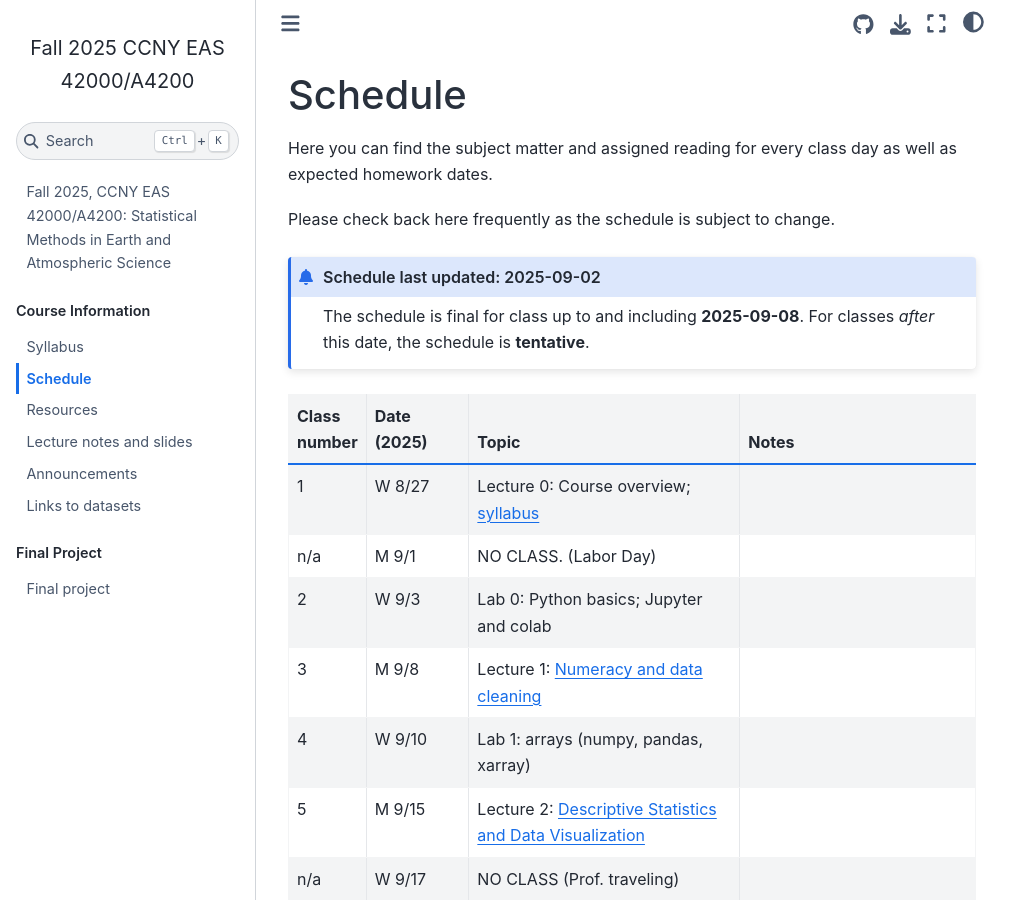
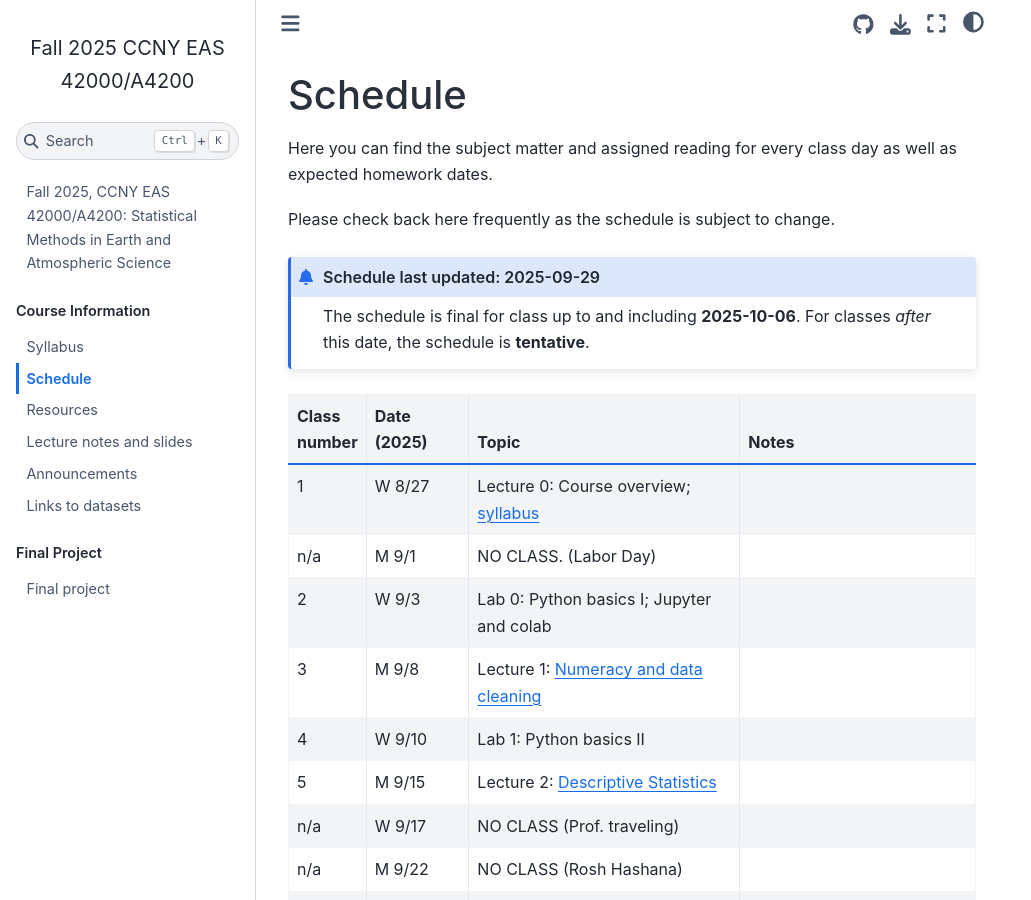
Before and after one commit to spencerahill/25f-stat-methods-course, a Jupyter Book: the page built from info/schedule.md, in a window 1280 px wide and 900 px high. Shown: the whole window, without its empty margins (0-1031 px from the left). Built offline with Jupyter Book 1.0.4 settings and Sphinx 7.4.7 and the Sphinx Book theme 1.1.4, drawn with Linux system fonts in a browser that asks for light colours; pages that are not in the unit, such as notebooks, are missing from menus.

```diff
--- a/info/schedule.md
+++ b/info/schedule.md
@@ -4,8 +4,8 @@ Here you can find the subject matter and assigned reading for every class day as
 
 Please check back here frequently as the schedule is subject to change.
 
-:::{admonition} Schedule last updated: 2025-09-02
-The schedule is final for class up to and including **2025-09-08**.  For classes *after* this date, the schedule is **tentative**.
+:::{admonition} Schedule last updated: 2025-09-29
+The schedule is final for class up to and including **2025-10-06**.  For classes *after* this date, the schedule is **tentative**.
 :::
 
 
@@ -28,7 +28,7 @@ The schedule is final for class up to and including **2025-09-08**.  For classes
   -
 * - 2
   - W 9/3
-  - Lab 0: Python basics; Jupyter and colab
+  - Lab 0: Python basics I; Jupyter and colab
   -
 * - 3
   - M 9/8
@@ -36,11 +36,11 @@ The schedule is final for class up to and including **2025-09-08**.  For classes
   -
 * - 4
   - W 9/10
-  - Lab 1: arrays (numpy, pandas, xarray)
+  - Lab 1: Python basics II
   -
 * - 5
   - M 9/15
-  - Lecture 2: [Descriptive Statistics and Data Visualization](https://spencerahill.github.io/stat-methods-book/chapters/descriptive-statistics.html)
+  - Lecture 2: [Descriptive Statistics](https://spencerahill.github.io/stat-methods-book/chapters/descriptive-statistics.html)
   -
 * - n/a
   - W 9/17
```
Also changed, not shown: info/lecture-notes.md (+2 -2 lines), 3 other files.
